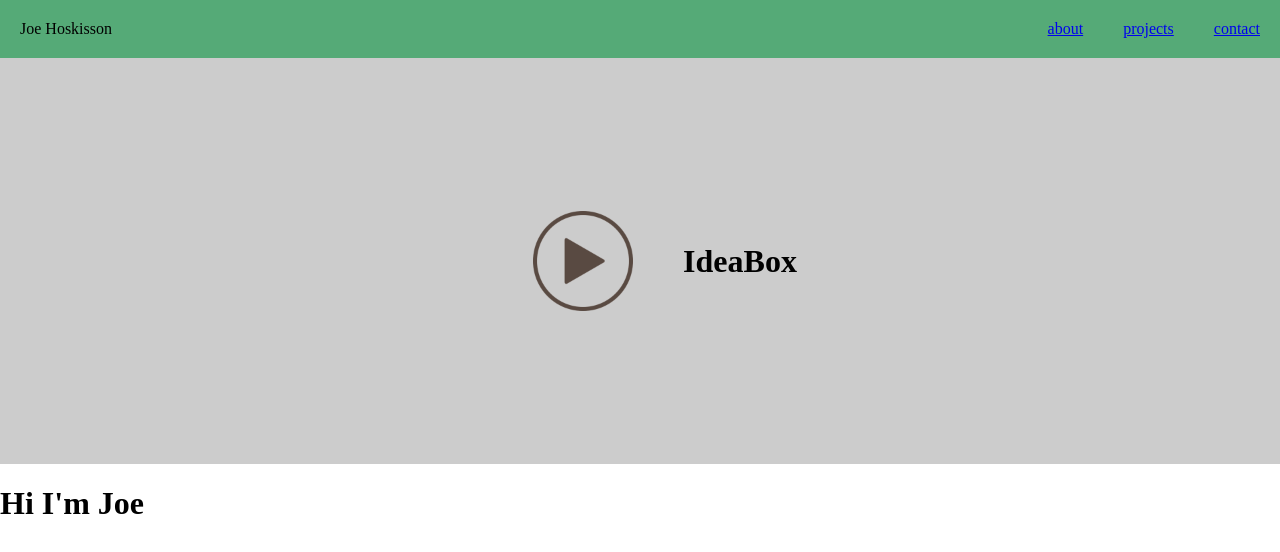
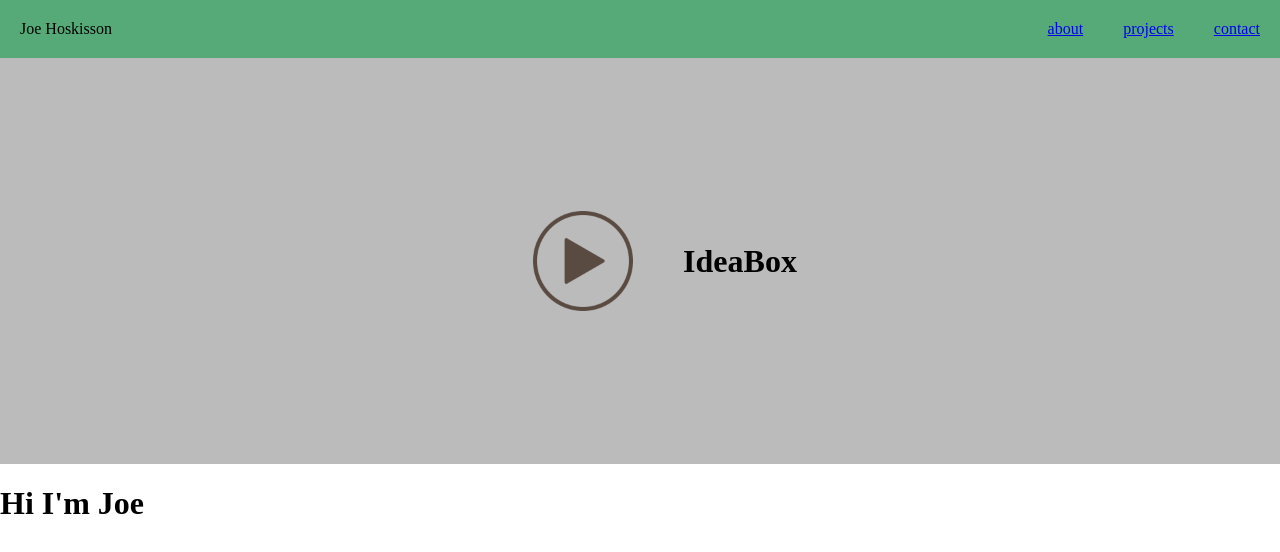
Before and after one commit to joevus/portfolio-ideabox, a React (Create React App) app: page / in a window 1280 px wide. Shown: the top 552 px of the page. Built offline with nearby package versions, Linux system fonts and the light colour scheme.

Commit message:
Made idea box cover fade away on click.

```diff
--- a/src/components/main/ideabox/ideabox.js
+++ b/src/components/main/ideabox/ideabox.js
@@ -43,7 +43,7 @@ class Ideabox extends React.Component {
   render() {
     return(
         <div className="cntr-on-small-plus main-top">
-          <div className="intro-frame">
+          <div id="intro-frame" onClick={this.props.handleIntroClick} className="intro-frame">
 
             <img src={playButton} alt="play button" />
             <h1>Idea</h1>
--- a/src/components/main/ideabox/index.js
+++ b/src/components/main/ideabox/index.js
@@ -128,28 +128,30 @@ class IdeaboxContainer extends React.Component {
   handleIntroClick = () => {
     // For first click on canvas, if clicked anywhere besides "skip intro",
     // run introShow. Otherwise, skip intro.
+
+    const introFrame = document.getElementById("intro-frame");
+    let opac = window.getComputedStyle(introFrame).getPropertyValue("opacity");
+    let fadeId = setInterval(function(){
+      opac -= .1;
+
+      introFrame.style.opacity = opac;
+
+      if(opac <= 0) {
+        introFrame.style.display = "none";
+        clearInterval(fadeId);
+      }
+      // console.log("run fade");
+    }, 120);
+
+
     if(!this.introClicked){
       this.introShow();
     }
 
   }
 
-  paintIntroFrame = () => {
-    // What the canvas shows before it's clicked.
-    // setTimeout(function(){
-      let canvas = document.getElementById("ideaCanv");
-      let ctx = canvas.getContext("2d");
-
-      ctx.beginPath();
-      ctx.fillStyle = "#FF0000";
-      ctx.fillRect(0,0,canvas.width,canvas.height);
-    // }, 1);
-
-  }
-
   handleLoad = () => {
     // run things that need to run when component loads
-    this.paintIntroFrame();
   }
 
   componentDidMount = () => {
@@ -193,7 +195,7 @@ class IdeaboxContainer extends React.Component {
     return (
       <Ideabox handleClick={this.handleClick} handleMouseDown={this.handleMouseDown} handleMouseUp={this.handleMouseUp} handleMouseMove={this.handleMouseMove}
       handlePlus={this.handlePlus} handlePlay={this.handlePlay}
-      handleLoad={this.handleLoad} />
+      handleLoad={this.handleLoad} handleIntroClick={this.handleIntroClick} />
     );
   }
 }
--- a/src/css/index.css
+++ b/src/css/index.css
@@ -61,16 +61,16 @@ with its grid intact but not with justify-items:center on it*/
   position: absolute;
   height: 100%;
   width: 100%;
-  background-color: #cccccc;
+  background-color: #bbbbbb;
   display: flex;
   justify-content: center;
   align-items: center;
-  transition: background-color 600ms, opacity 600ms;
+  transition: background-color 500ms ease-out, opacity 500ms ease-out;
 }
 
 .intro-frame:hover {
   background-color: #ccdddd;
-  opacity: 0.85;
+  opacity: 0.92;
 }
 
 .intro-frame img {
```
